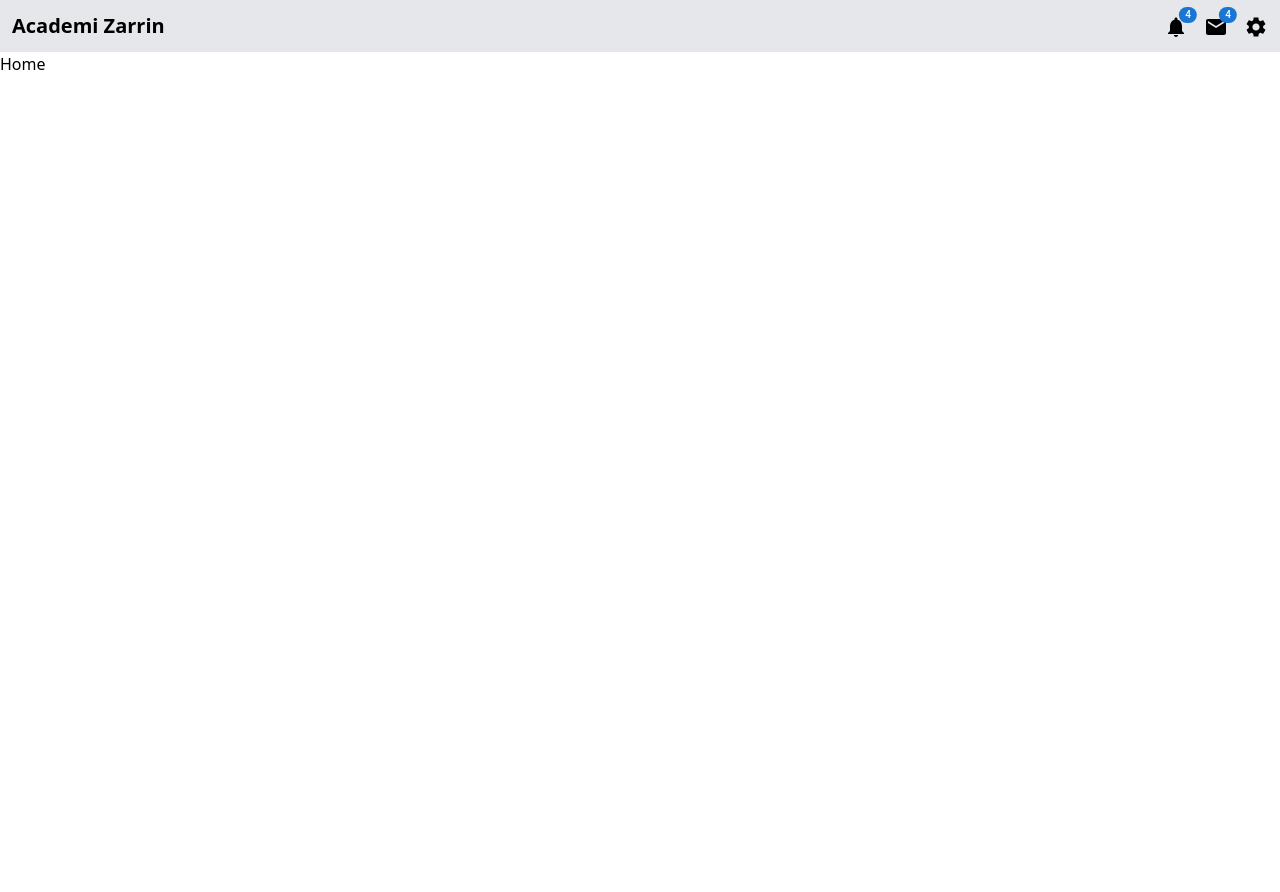
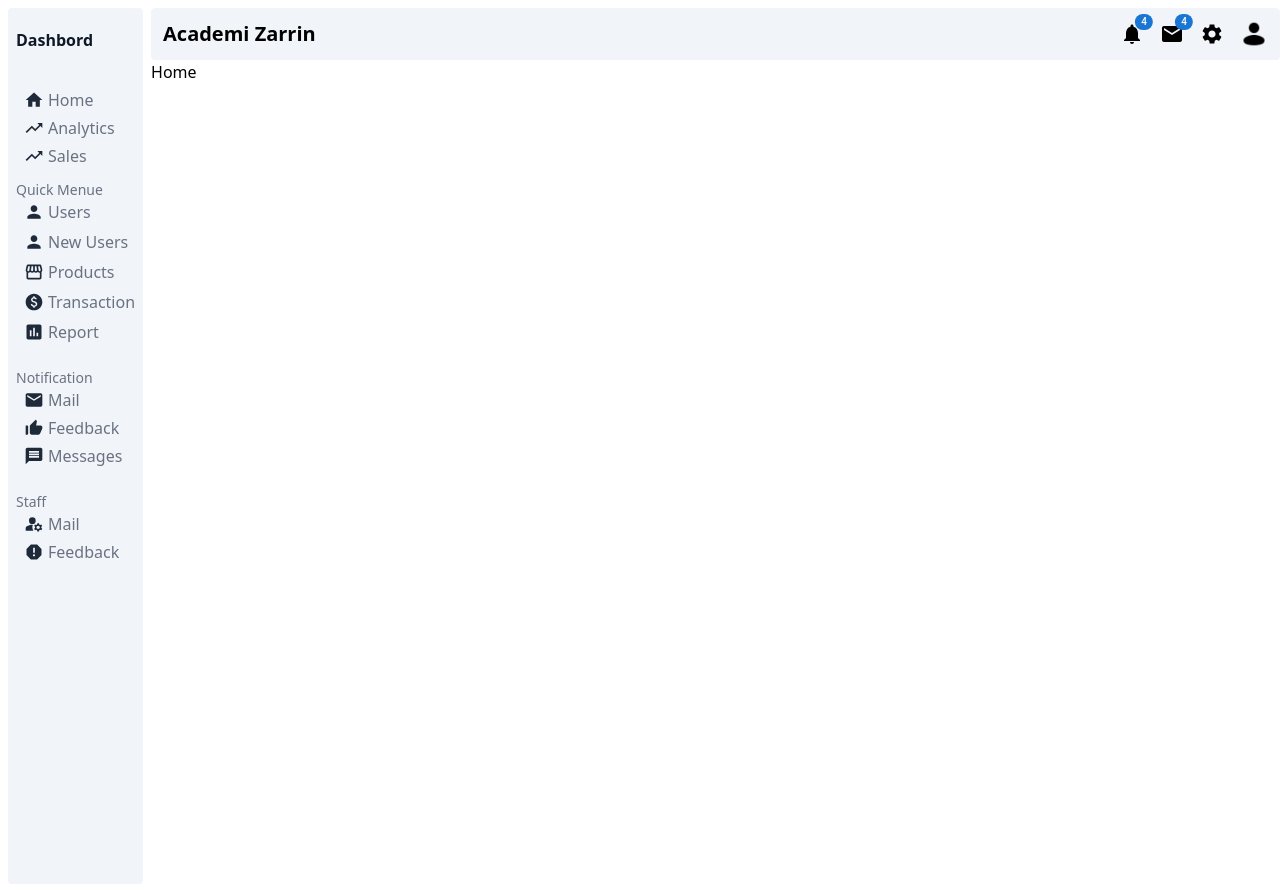
Before and after one commit to zarrin-ebrahimi/cms-react, a React (Vite) app: page / in a window 1280 px wide. Before the commit the page ends 800 px from the top, so only its background shows below. Built offline with nearby package versions, Linux system fonts and the light colour scheme.

Commit message:
Added Sidebar Code

```diff
--- a/src/App.jsx
+++ b/src/App.jsx
@@ -3,12 +3,18 @@ import './App.css'
 import routes from './routes'
 import { useRoutes } from 'react-router-dom'
 import Topbar from './components/Topbar'
+import Sidebar from './components/Sidebar'
 function App() {
  let router = useRoutes(routes)
  return (
     <>
+     <div  className='container flex w-full  bg-white '>
+     <Sidebar></Sidebar>
+     <div className='main grow  overflow-y-scroll rounded-sm my-2'>
      <Topbar></Topbar>
-       {router}
+     {router}
+     </div>
+     </div>
     </>
   )
 }
--- /dev/null
+++ b/src/components/Sidebar.jsx
@@ -0,0 +1,87 @@
+import React from 'react'
+import TrendingUpIcon from '@mui/icons-material/TrendingUp';
+import HomeIcon from '@mui/icons-material/Home';
+import PersonIcon from '@mui/icons-material/Person';
+import StorefrontIcon from '@mui/icons-material/Storefront';
+import PaidIcon from '@mui/icons-material/Paid';
+import AssessmentIcon from '@mui/icons-material/Assessment';
+import EmailIcon from '@mui/icons-material/Email';
+import ThumbUpAltIcon from '@mui/icons-material/ThumbUpAlt';
+import MessageIcon from '@mui/icons-material/Message';
+import ManageAccountsIcon from '@mui/icons-material/ManageAccounts';
+import ReportIcon from '@mui/icons-material/Report';
+export default function Sidebar() {
+  return (
+    <div className=' bg-white  '>
+       <div className='bg-slate-100 p-2 m-2  rounded-sm pt-5 '>
+         <span className='font-bold text-gray-900'>Dashbord</span>
+          <div className='flex flex-col h-screen mt-6'>
+          <ul className='ml-2 m-3 flex flex-col gap-y-1'>
+            <li className='flex items-center text-gray-500 hover:text-blue-900'>
+              <HomeIcon className='mr-1 text-gray-800' fontSize='small' />
+              Home
+            </li>
+            <li className='flex items-center  text-gray-500'>
+              <TrendingUpIcon className='mr-1 text-gray-800' fontSize='small'/>
+              Analytics
+            </li>
+            <li className='flex items-center  text-gray-500'>
+              <TrendingUpIcon className='mr-1 text-gray-800'  fontSize='small' />
+              Sales
+            </li>
+         </ul>
+         <span  className='text-gray-500 text-sm '>Quick Menue</span>
+         <ul  className='ml-2 mb-3 flex flex-col gap-y-1.5  '>
+         <li className='flex items-center text-gray-500'>
+              <PersonIcon className='mr-1 text-gray-800'  fontSize='small'/>
+              Users
+         </li>
+         <li className='flex items-center text-gray-500'>
+              <PersonIcon className='mr-1 text-gray-800' fontSize='small' />
+              New Users
+         </li>
+         <li className='flex items-center text-gray-500'>
+              <StorefrontIcon className='mr-1 text-gray-800'  fontSize='small'/>
+              Products
+         </li>
+         <li className='flex items-center text-gray-500'>
+              <PaidIcon className='mr-1 text-gray-800' fontSize='small' />
+              Transaction
+         </li>
+         <li className='flex items-center text-gray-500'>
+              <AssessmentIcon className='mr-1 text-gray-800' fontSize='small' />
+              Report
+         </li>
+         </ul>
+         <span  className='mt-3  text-gray-500 text-sm  '>Notification</span>
+         <ul className='ml-2 mb-3 flex flex-col gap-y-1'>
+            <li className='flex items-center text-gray-500'>
+              <EmailIcon className='mr-1 text-gray-800'  fontSize='small'/>
+              Mail
+            </li>
+            <li className='flex items-center  text-gray-500'>
+              <ThumbUpAltIcon className='mr-1 text-gray-800' fontSize='small' />
+              Feedback
+            </li>
+            <li className='flex items-center  text-gray-500'>
+              <MessageIcon className='mr-1 text-gray-800'  fontSize='small'/>
+              Messages
+            </li>
+         </ul>
+         <span  className='text-gray-500 text-sm mt-3'>Staff</span>
+         <ul className='ml-2  flex flex-col gap-y-1   '>
+            <li className='flex items-center text-gray-500'>
+              <ManageAccountsIcon className='mr-1 text-gray-800'  fontSize='small'/>
+              Mail
+            </li>
+            <li className='flex items-center  text-gray-500'>
+              <ReportIcon className='mr-1 text-gray-800'  fontSize='small'/>
+              Feedback
+            </li>
+
+         </ul>
+          </div>
+       </div>
+    </div>
+  )
+}
--- a/src/components/Topbar.jsx
+++ b/src/components/Topbar.jsx
@@ -5,24 +5,26 @@ import MailIcon from '@mui/icons-material/Mail';
 import NotificationsIcon from '@mui/icons-material/Notifications';
 export default function Topbar() {
   return (
-    <div className='bg-gray-200 p-3  flex items-center justify-between'>
+    <div className='bg-slate-100 p-3  flex items-center justify-between  rounded-sm'>
         <div>
             <span className='text-xl font-bold'>Academi Zarrin</span>
         </div>
-        <div className='TopRight  flex gap-x-4'>
-            <img src="" alt="" />
-            <div>
+        <div className='TopRight  flex gap-x-4 '>
+            <div   className='cursor-pointer'>
             <Badge badgeContent={4} color="primary" className='small-badge'>
                <NotificationsIcon color="black" />
             </Badge>
             </div>
-            <div>
+            <div  className='cursor-pointer'>
             <Badge badgeContent={4} color="primary"  className='small-badge'>
               <MailIcon color="black" />
             </Badge>
             </div>
+            <div  className='cursor-pointer'>
+              <SettingsIcon  />
+            </div>
             <div>
-              <SettingsIcon></SettingsIcon>
+              <img src="images\icons8-user-32.png" alt="" className='w-7 h-7'/>
             </div>
         </div>
     </div>
```
Also changed, not shown: public/images/icons8-user-32.png (added), public/images/icons8-user-40.png (added), src/App.css (line endings or trailing spaces).
